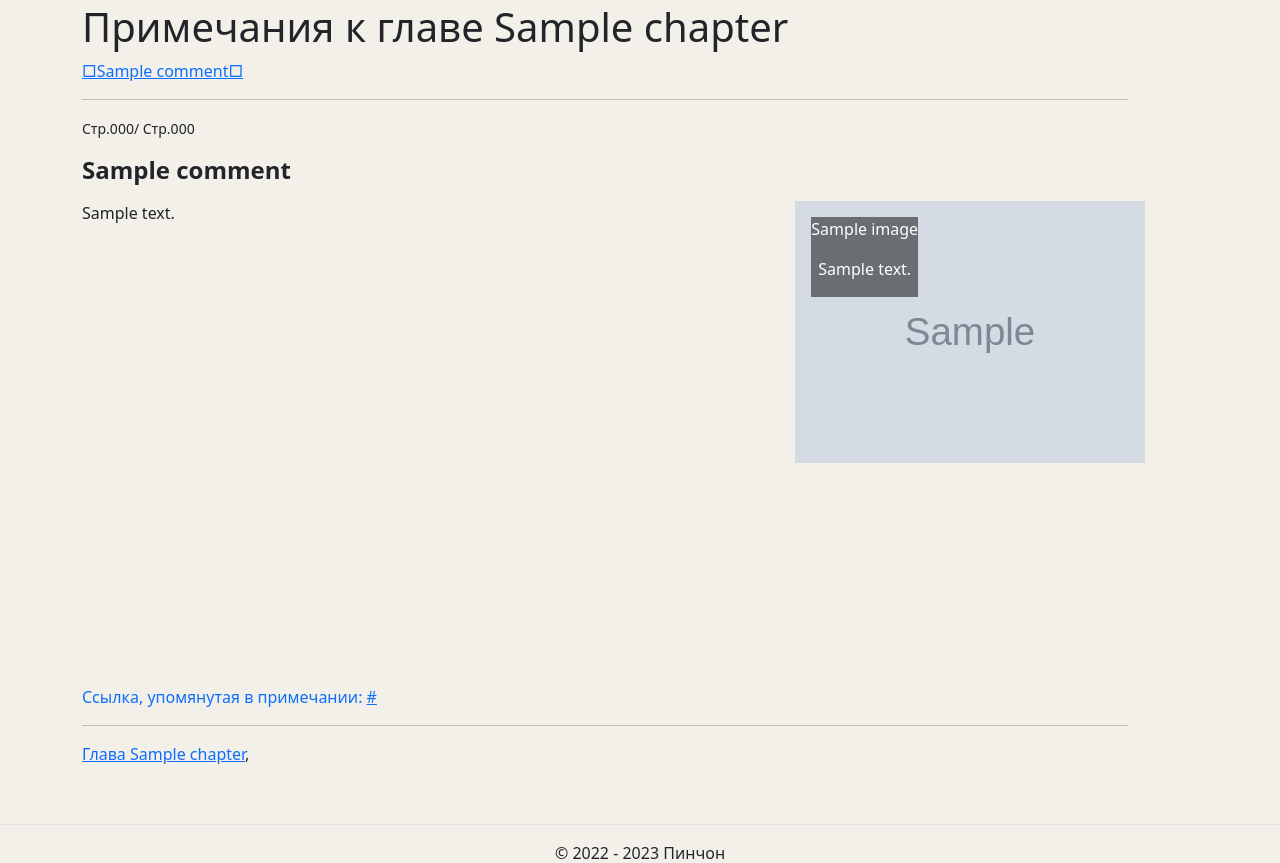
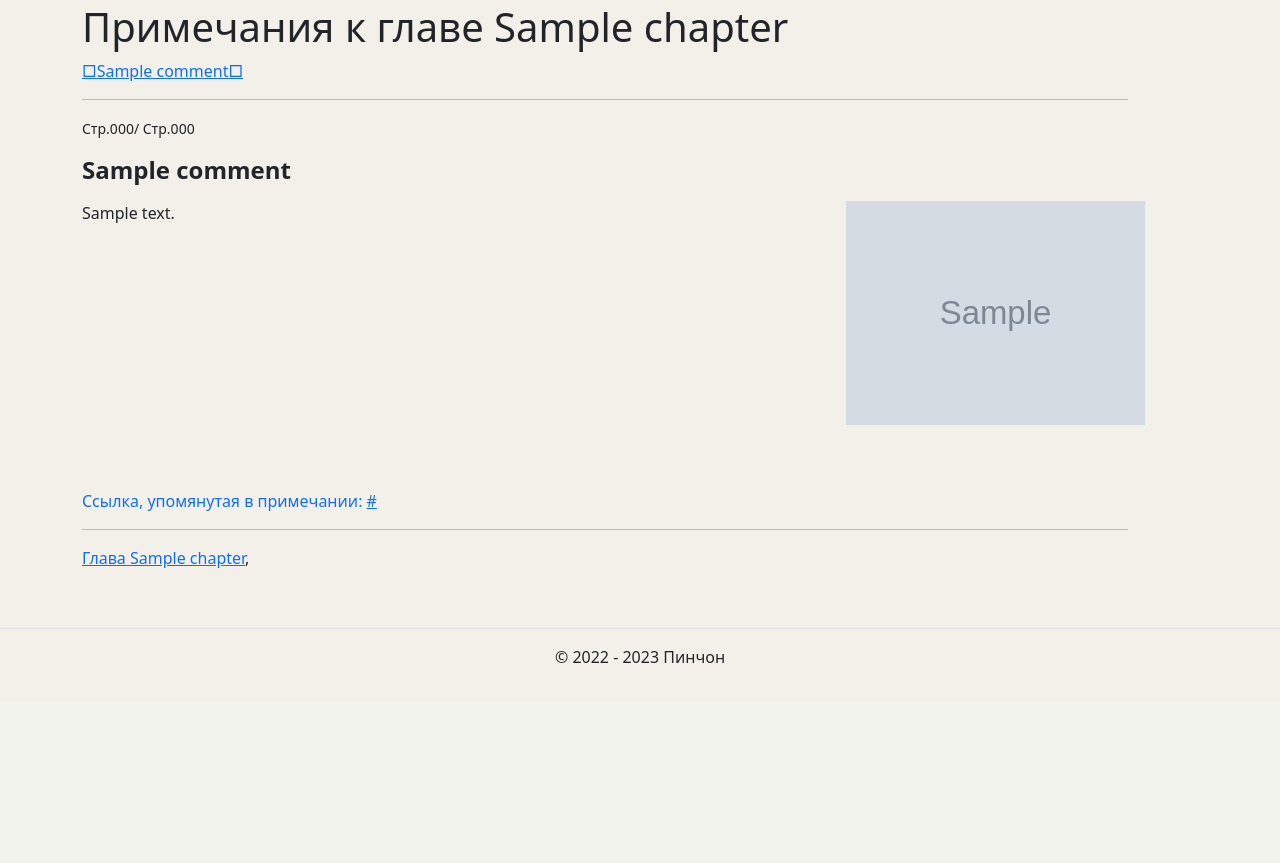
Before and after one commit to Kasaress/pynchon, a Django app: template pynchon_wiki/templates/wiki/rainbow_notes.html in a window 1280 px wide. Shown: the part 182-1045 px from the top of the page. After the commit the page ends 845 px from the top, so only its background shows below. Run offline with Django 3.2, Linux system fonts and the light colour scheme; the template is opened without the code that fills it: most values are stand-ins (such as "Sample title", 1, 10 or a date in 2020); grey boxes marked "Sample" are stand-in pictures; some libraries are stand-ins or nearby versions.

Commit message:
fix template comment

```diff
--- a/pynchon_wiki/templates/includes/comment.html
+++ b/pynchon_wiki/templates/includes/comment.html
@@ -13,30 +13,23 @@
         {% if comment.image %}
             <div class="col-md-4 mb-5">
                 {% thumbnail comment.image "1600x900" as thumbnail %}
-                    <div class="position-relative" style="height: 420px; width: 350px;">
-                        <img class="w-100" src="{{ thumbnail.url }}" alt="{{ comment.image.alt }}"
-                             data-bs-toggle="modal" data-bs-target="#image-modal-{{ comment.pk }}"
-                             style="object-fit: contain; max-height: 100%; max-width: 100%;">
-                        <div class="position-absolute top-0 start-0 m-3" style="background-color: rgba(0,0,0,0.5); z-index: 1;">
-                            <div class="text-white" style="width: 100%;">
-                                <p class="text-center">{{ comment.image.title }}</p>
-                                <p class="text-center">{{ comment.image.description }}</p>
-                            </div>
-                        </div>
-                    </div>
+                <div class="position-relative" style="height: 224px; width: 400px;">
+                    <img class="w-100" src="{{ thumbnail.url }}" alt="{{ comment.image.alt }}" data-bs-toggle="modal"
+                         data-bs-target="#image-modal-{{ comment.pk }}" style="object-fit: contain; max-height: 100%; max-width: 100%;">
+                </div>
                 {% endthumbnail %}
                 <div class="modal fade" id="image-modal-{{ comment.pk }}" tabindex="-1" aria-hidden="true">
                     <div class="modal-dialog modal-dialog-centered modal-lg" style="width: 70%; height: 70%; max-width: none;">
                         <div class="modal-content">
                             <div class="modal-body text-center">
-                                <img src="{{ comment.image.url }}" style="max-width: 100%; max-height: 90vh;
-                                object-fit: contain;" alt="{{ comment.image.alt }}">
+                                <img src="{{ comment.image.url }}" style="max-width: 100%; max-height: 90vh; object-fit: contain;"
+                                     alt="{{ comment.image.alt }}">
                             </div>
                         </div>
                     </div>
                 </div>
             </div>
-        {% endif %}
+            {% endif %}
     </div>
     {% if comment.links %}
         <div class="mb-3">
```
